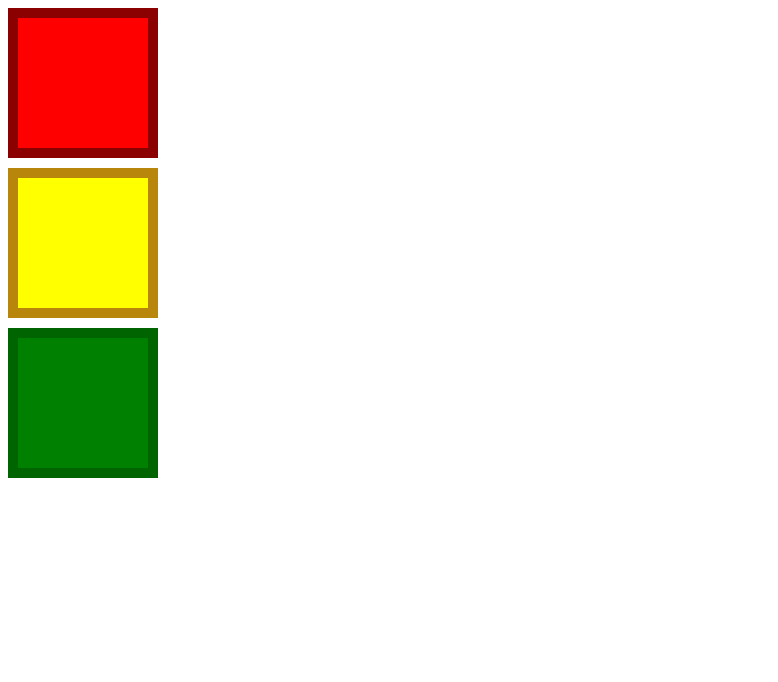
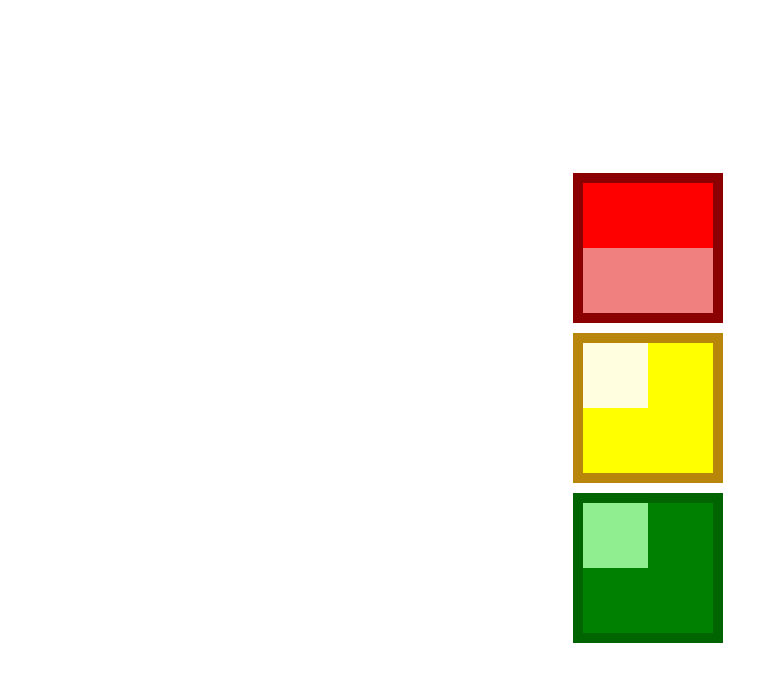
Before and after one commit to SigneMariaNorman/HandledningRedLights, a plain HTML site: page Index.html in a window 1280 px wide. Shown: the whole page, without its empty margins (0-778 px from the left). Drawn offline with Linux system fonts and the light colour scheme.

Commit message:
Allt klart

```diff
--- a/Index.html
+++ b/Index.html
@@ -9,10 +9,13 @@
 <body>
     <section class="traffic-lights">
 <section class="light red">
+    <aside></aside>
 </section>
 <section class="light yellow">
+    <aside></aside>
 </section>
 <section class="light green">
+    <aside></aside>
 </section>
 </section>
 </body>
--- a/Styles.css
+++ b/Styles.css
@@ -1,6 +1,14 @@
+* {
+    box-sizing: border-box;
+}
+
 .traffic-lights {
+    height: 100vh;
+    width:100vw;
     display:flex;
     flex-direction: column;
+    justify-content: center;
+    align-items: center;
     gap: 10px;
 }
 .light {
@@ -11,15 +19,41 @@
 .light.red {
     background-color: red;
     border: 10px solid darkred;
-    box-sizing: border-box;
+    display: flex;
+    align-items: flex-end;
+}
+.light.red aside {
+    background-color: lightcoral;
+    height: 50%;
+    width: 100%;
 }
 .light.yellow {
     background-color: yellow;
     border: 10px solid darkgoldenrod;
     box-sizing: border-box;
 }
+.light.yellow aside {
+    background-color: lightyellow;
+    height: 50%;
+    width: 50%;
+    display: flex;
+    flex-direction: column;
+    justify-content: flex-end;
+    align-items: flex-end;
+}
 .light.green {
     background-color: green;
     border: 10px solid darkgreen;
     box-sizing: border-box;
+    display: flex;
+    align-items: flex_end;
 }
+.light.green aside {
+    background-color: lightgreen;
+    height: 50%;
+    width: 50%;
+    display: flex;
+    flex-direction: column;
+    justify-content: flex-end;
+    align-items: flex-end;
+}
```
